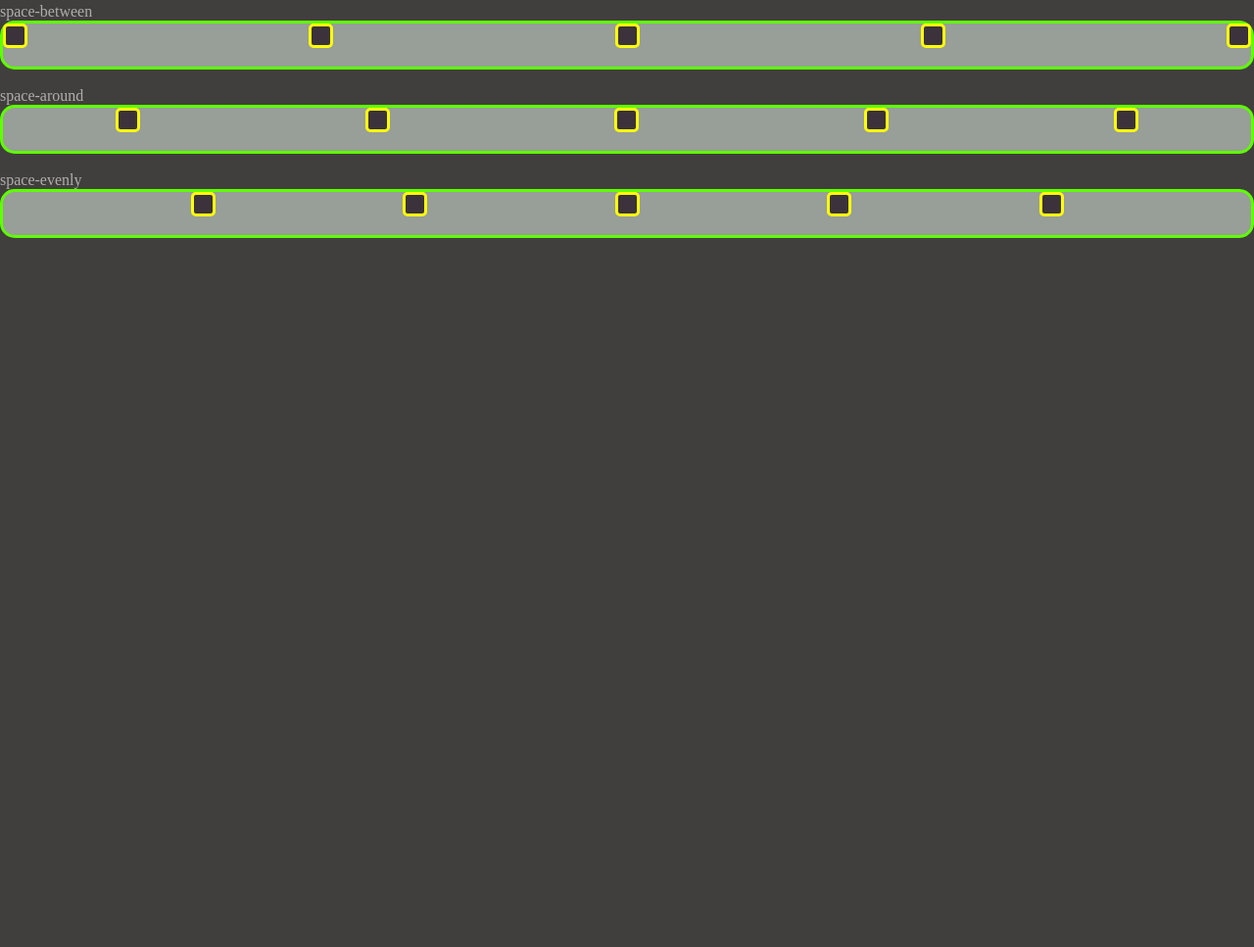
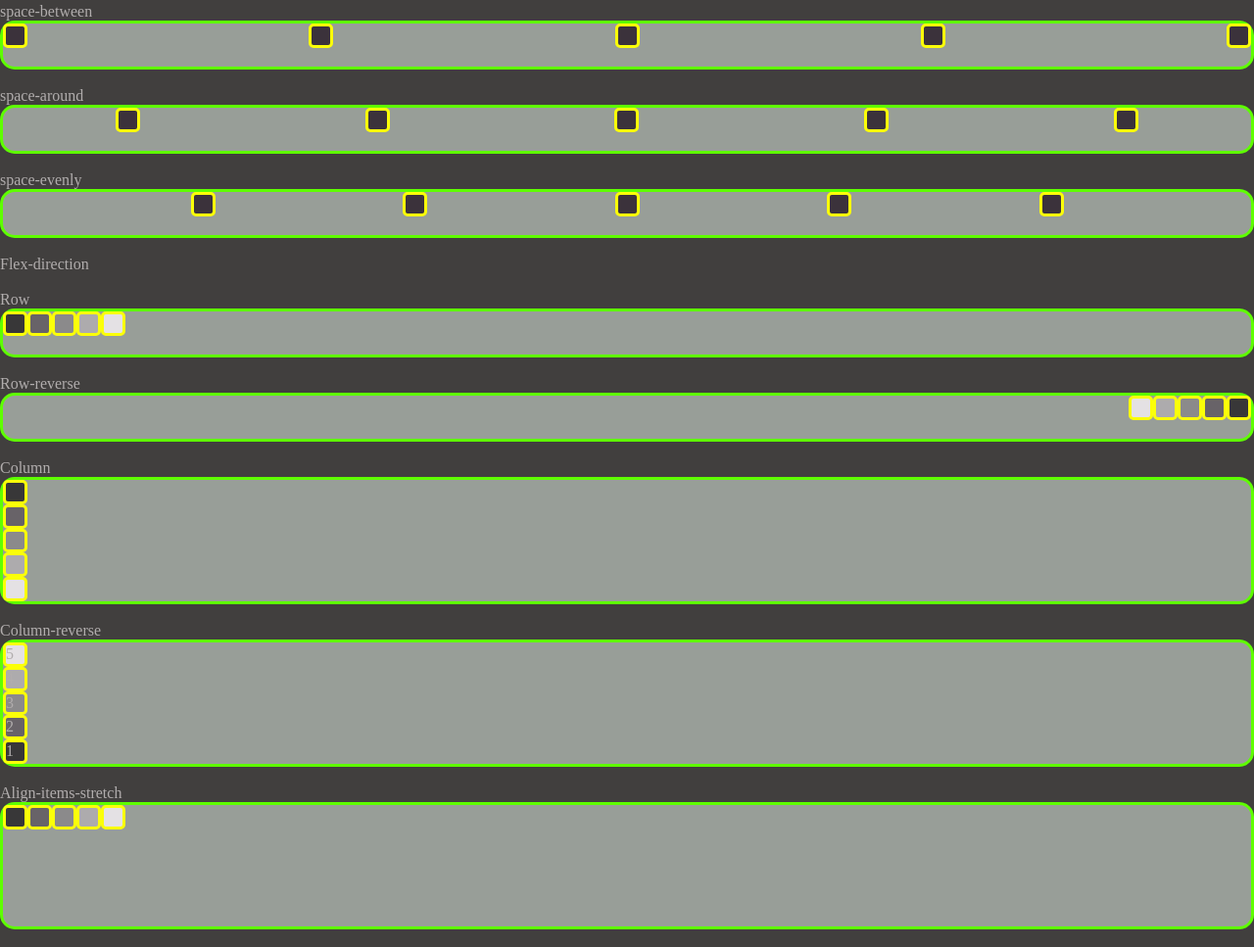
Before and after one commit to saulomateusvieira/flexbox-docs, a plain HTML site: page Index.html in a window 1280 px wide. Shown: the part 481-1448 px from the top of the page at 98% size. Before the commit the page ends 800 px from the top, so only its background shows below. Drawn offline with Linux system fonts and the light colour scheme.

Commit message:
Fix : Add flex-direction e align items

```diff
--- a/Index.html
+++ b/Index.html
@@ -111,5 +111,69 @@
         <div class="contido"></div>
     </div>
 
+
+    <br>
+    <h3>Flex-direction</h3>
+    <br>
+    <p>Row</p>
+
+    <div class="container-row">
+        <div class="contido-1"></div>
+        <div class="contido-2"></div>
+        <div class="contido-3"></div>
+        <div class="contido-4"></div>
+        <div class="contido-5"></div>
+    </div>
+    <br>
+
+    <p>Row-reverse</p>
+
+    <div class="container-row-reverse">
+        <div class="contido-1"></div>
+        <div class="contido-2"></div>
+        <div class="contido-3"></div>
+        <div class="contido-4"></div>
+        <div class="contido-5"></div>
+    </div>
+
+    <br>
+
+    <p>Column</p>
+
+    <div class="container-column">
+        <div class="contido-1"></div>
+        <div class="contido-2"></div>
+        <div class="contido-3"></div>
+        <div class="contido-4"></div>
+        <div class="contido-5"></div>
+    </div>
+
+    <br>
+
+    <p>Column-reverse</p>
+
+    <div class="container-column-reverse">
+        <div class="contido-1">1</div>
+        <div class="contido-2">2</div>
+        <div class="contido-3">3</div>
+        <div class="contido-4">4</div>
+        <div class="contido-5">5</div>
+    </div>
+
+    <br>
+
+    <p>Align-items-stretch</p>
+
+    <div class="container-align-items-stretch">
+        <div class="contido-1"></div>
+        <div class="contido-2"></div>
+        <div class="contido-3"></div>
+        <div class="contido-4"></div>
+        <div class="contido-5"></div>
+    </div>
+
+    <br>
+
+
 </body>
 </html>
--- a/style.css
+++ b/style.css
@@ -76,6 +76,62 @@ border-radius: 15px;
     justify-content: space-evenly;
     }
 
+.container-space-evenly {
+    height:50px;
+    background-color: rgb(152, 158, 152);
+    border: 3px solid #5eff00;
+    display: flex;
+    border-radius: 15px;
+    justify-content: space-evenly;
+    }
+
+.container-row {
+    height:50px;
+    background-color: rgb(152, 158, 152);
+    border: 3px solid #5eff00;
+    display: flex;
+    border-radius: 15px;
+    flex-direction: row;
+    }
+
+.container-row-reverse {
+    height:50px;
+    background-color: rgb(152, 158, 152);
+    border: 3px solid #5eff00;
+    display: flex;
+    border-radius: 15px;
+    flex-direction: row-reverse;
+    }
+
+.container-column {
+    height:130px;
+    background-color: rgb(152, 158, 152);
+    border: 3px solid #5eff00;
+    display: flex;
+    border-radius: 15px;
+    flex-direction: column;
+    }
+
+.container-column-reverse {
+    height:130px;
+    background-color: rgb(152, 158, 152);
+    border: 3px solid #5eff00;
+    display: flex;
+    border-radius: 15px;
+    flex-direction: column-reverse;
+    }
+
+.container-align-items-stretch {
+    height:130px;
+    background-color: rgb(152, 158, 152);
+    border: 3px solid #5eff00;
+    display: flex;
+    border-radius: 15px;
+    align-items: stretch;
+    }
+
+
+
 .contido {
 width: 25px;
 height: 25px;
@@ -84,6 +140,44 @@ border: 3px solid #fbff08;
 border-radius: 5px;
 }
 
+.contido-1 {
+    width: 25px;
+    height: 25px;
+    background-color: rgb(56, 55, 56);
+    border: 3px solid #fbff08;
+    border-radius: 5px;
+    }
+
+    .contido-2 {
+        width: 25px;
+        height: 25px;
+        background-color: rgb(104, 99, 104);
+        border: 3px solid #fbff08;
+        border-radius: 5px;
+        }
+
+        .contido-3 {
+            width: 25px;
+            height: 25px;
+            background-color: rgb(139, 138, 139);
+            border: 3px solid #fbff08;
+            border-radius: 5px;
+            }
+
+            .contido-4 {
+                width: 25px;
+                height: 25px;
+                background-color: rgb(173, 171, 173);
+                border: 3px solid #fbff08;
+                border-radius: 5px;
+                }
+                .contido-5 {
+                    width: 25px;
+                    height: 25px;
+                    background-color: rgb(228, 225, 228);
+                    border: 3px solid #fbff08;
+                    border-radius: 5px;
+                    }
 .propriedade {
 
 }
```
